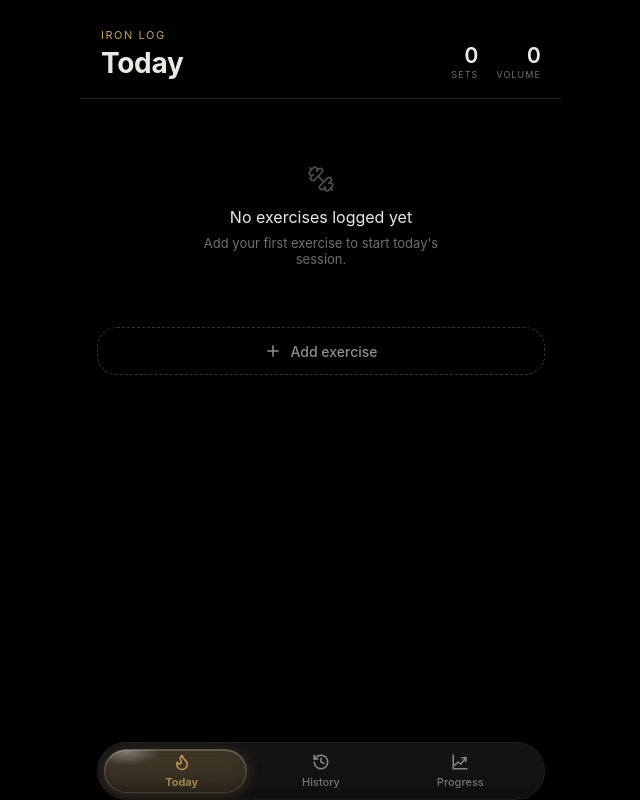
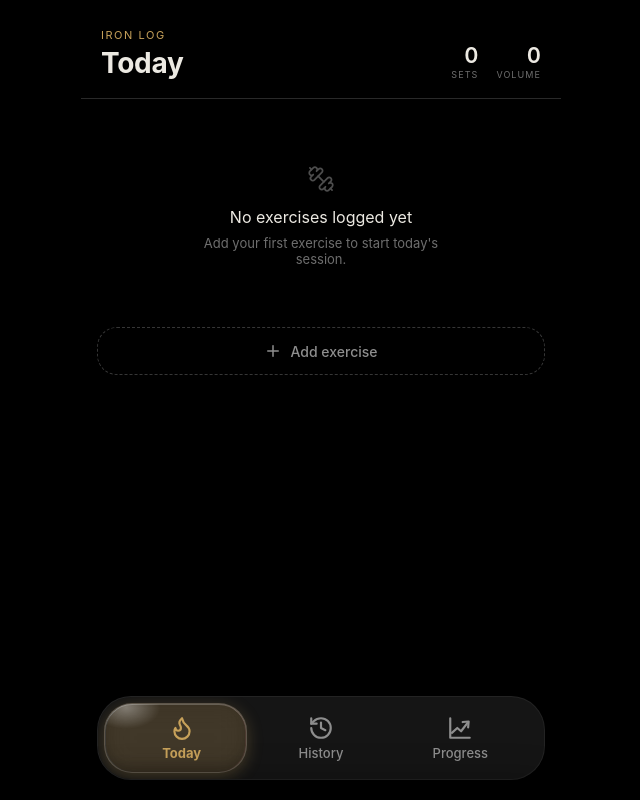
Before and after one commit to pnr62nvzbn-ship-it/Iron-log, a React (Vite) app: page / in a window 1280 px wide. Shown: the whole page, without its empty margins (319-959 px from the left). Built offline with nearby package versions, Linux system fonts and the light colour scheme.

Commit message:
Add files via upload

```diff
--- a/src/App.jsx
+++ b/src/App.jsx
@@ -955,15 +955,15 @@ export default function WorkoutLogger() {
           />
         </div>
         <button style={styles.navBtn} onClick={() => switchView("today")}>
-          <Flame size={18} strokeWidth={2} color={view === "today" ? "#C7A15A" : "#8E8E8E"} />
+          <Flame size={26} strokeWidth={2} color={view === "today" ? "#C7A15A" : "#8E8E8E"} />
           <span style={view === "today" ? styles.navLabelActive : styles.navLabel}>Today</span>
         </button>
         <button style={styles.navBtn} onClick={() => switchView("history")}>
-          <History size={18} strokeWidth={2} color={view === "history" ? "#C7A15A" : "#8E8E8E"} />
+          <History size={26} strokeWidth={2} color={view === "history" ? "#C7A15A" : "#8E8E8E"} />
           <span style={view === "history" ? styles.navLabelActive : styles.navLabel}>History</span>
         </button>
         <button style={styles.navBtn} onClick={() => switchView("progress")}>
-          <TrendsIcon size={18} strokeWidth={2} color={view === "progress" ? "#C7A15A" : "#8E8E8E"} />
+          <TrendsIcon size={26} strokeWidth={2} color={view === "progress" ? "#C7A15A" : "#8E8E8E"} />
           <span style={view === "progress" ? styles.navLabelActive : styles.navLabel}>Progress</span>
         </button>
       </div>
@@ -1438,7 +1438,7 @@ const styles = {
   },
   bottomNav: {
     position: "fixed",
-    bottom: 0,
+    bottom: "calc(20px + env(safe-area-inset-bottom))",
     left: "50%",
     transform: "translateX(-50%)",
     width: "calc(100% - 32px)",
@@ -1448,7 +1448,7 @@ const styles = {
     WebkitBackdropFilter: "blur(20px) saturate(160%)",
     borderRadius: 34,
     display: "flex",
-    padding: "8px 18px",
+    padding: "16px 18px",
     gap: 8,
     boxShadow: "0 8px 28px rgba(0,0,0,0.5)",
     border: "1px solid rgba(255,255,255,0.06)",
@@ -1573,7 +1573,7 @@ const styles = {
     background: "transparent",
     border: "none",
     fontFamily: "-apple-system, BlinkMacSystemFont, 'SF Pro Text', 'SF Pro Display', 'Segoe UI', Roboto, sans-serif",
-    fontSize: 11,
+    fontSize: 13,
     padding: "2px 0",
     position: "relative",
     zIndex: 1,
```
